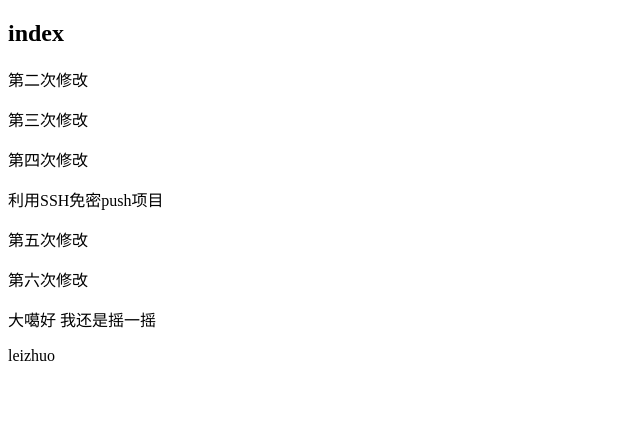
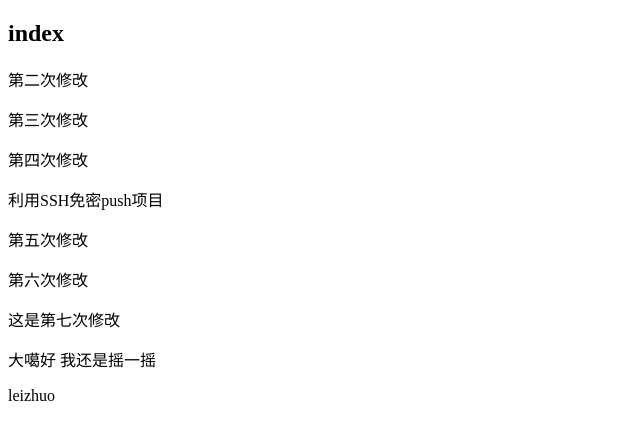
Before and after one commit to Wuh3n/chenjinpeng, a plain HTML site: page index.html in a window 1280 px wide. Shown: the whole page, without its empty margins (0-640 px from the left). Drawn offline with Linux system fonts and the light colour scheme.

Commit message:
这是第七次修改

```diff
--- a/index.html
+++ b/index.html
@@ -16,6 +16,7 @@
     <p>利用SSH免密push项目</p>
     <p>第五次修改</p>
     <p>第六次修改</p>
+    <p>这是第七次修改</p>
 
     <p>大噶好 我还是摇一摇</p>
 
```
